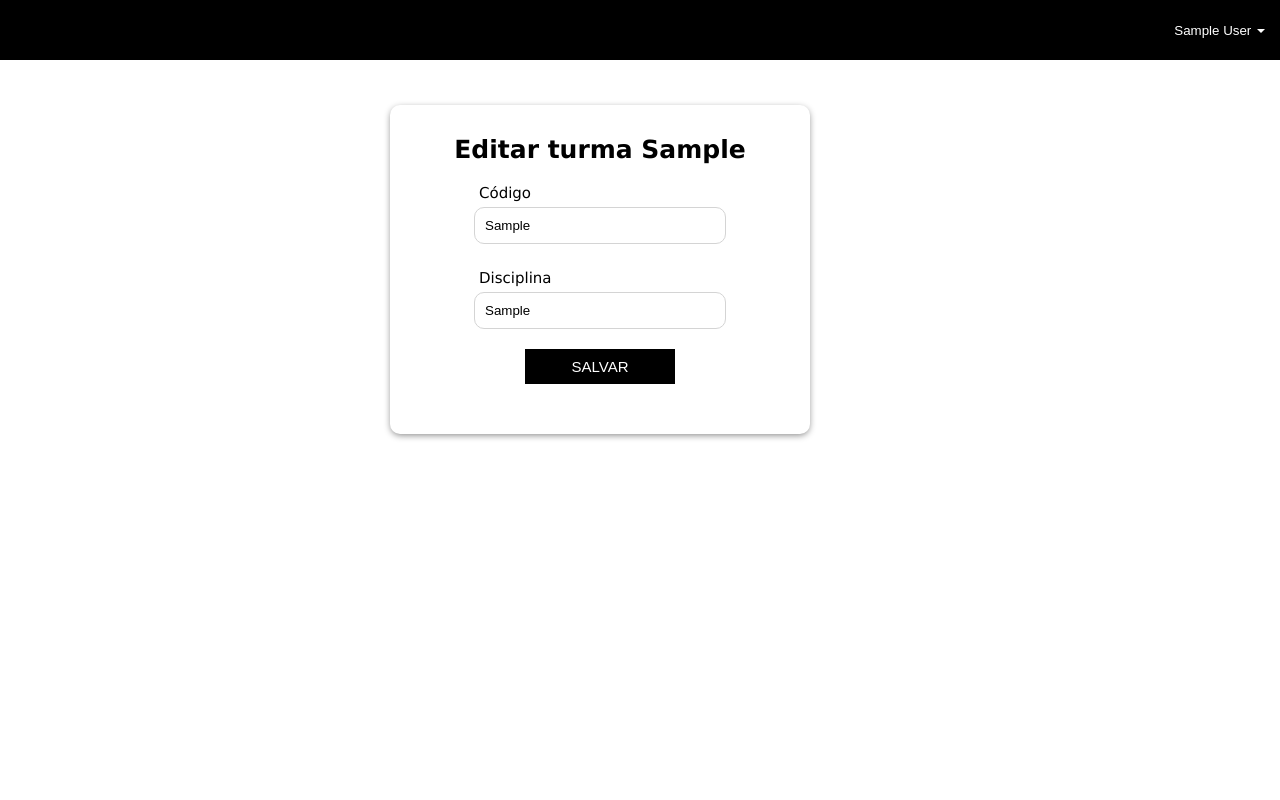
After one commit to mateuscardoso99/php-projects, a PHP site: page /Views/edit-turma.php?id=1 in a window 1280 px wide. The commit adds this page. Run offline with PHP 8.4, Linux system fonts and the light colour scheme; the visitor is signed in with stand-in values (Sample User, id 1); tables that the repository leaves empty hold one stand-in row (values such as "Sample post").

Commit message:
3o commit

```diff
--- a/auth-system-php/App/Controllers/TurmaController.php
+++ b/auth-system-php/App/Controllers/TurmaController.php
@@ -18,8 +18,9 @@
 			return $turmaDao->read();
 		}
 
-		public function show(){
-
+		public function show($id){
+			$turmaDao = new TurmaDao();
+			return $turmaDao->checkExits($id);
 		}
 
 		public function store($data){
@@ -50,22 +51,46 @@
 			header("Location: dashboard.php");
 		}
 
-		public function update(){
+		public function update($data){
+			$turmaDao = new TurmaDao();
+			$checkExists = $turmaDao->checkExits($data['id']);
+
+			if(!$checkExists['codigo']){
+				$_SESSION['error'] = "Turma inválida";
+				header("Location: dashboard.php");
+				exit;
+			}
+
+			$turma = new Turma();
+			$turma->setId($data['id']);
+			$turma->setCodigo($data['code']);
+			$turma->setDisciplina($data['disciplina']);
+			$turma->setCreatedAt($checkExists['created_at']);
+			$turma->setUpdatedAt(date('Y-m-d H:i:s'));
+
+			if($turmaDao->update($turma)){
+				$_SESSION['success'] = "Turma atualizada com sucesso";
+			}
+			else{
+				$_SESSION['error'] = "Não foi possível atualizar a turma";
+			}
+
+			header("Location: dashboard.php");
 
 		}
 
 		public function delete($id){
 			$turmaDao = new TurmaDao();
 			$checkExists = $turmaDao->checkExits($id);
+
 			if(isset($checkExists['codigo'])){
 				$turmaDao->delete($checkExists['id']);
 				$_SESSION['success'] = "Turma excluida com sucesso";
-				header("Location: dashboard.php");
 			}
 			else{
 				$_SESSION['error'] = "Turma inválida";
-				header("Location: dashboard.php");
 			}
+			header("Location: dashboard.php");
 		}
 
 	}
--- a/auth-system-php/App/Dao/TurmaDao.php
+++ b/auth-system-php/App/Dao/TurmaDao.php
@@ -41,6 +41,27 @@
 			}
 		}
 
+		public function update(Turma $turma){
+			try{
+				$sql = "UPDATE turmas SET codigo=:codigo, disciplina=:disciplina, updated_at=:updated_at WHERE id=:id";
+
+				$stmt = DB::connection()->prepare($sql);
+				$stmt->bindValue(':codigo',$turma->getCodigo(),PDO::PARAM_STR);
+				$stmt->bindValue(':disciplina',$turma->getDisciplina(),PDO::PARAM_STR);
+				$stmt->bindValue(':updated_at',$turma->getUpdatedAt());
+				$stmt->bindValue(':id',$turma->getId(),PDO::PARAM_INT);
+
+				if($stmt->execute()){
+					return true;
+				}
+
+				return false;
+			}catch(PDOException $e){
+				echo $e->getMessage();
+				return false;
+			}
+		}
+
 		public function delete($id){
 			try{
 				$sql = "DELETE FROM turmas WHERE id = :id";
--- a/auth-system-php/Views/css/styles.css
+++ b/auth-system-php/Views/css/styles.css
@@ -10,15 +10,15 @@ html, body{
 
 body{
 	font-family: Verdana, Arial, sans-serif;
-	display: flex;
-	flex-direction: column;
-	align-items: center;
-	justify-content: center;
+	/*display: flex;
+	flex-direction: column;*/
+	/*align-items: center;
+	justify-content: center;*/
 }
 
 nav{
-	position: fixed;
-	top: 0;
+	/*position: fixed;
+	top: 0;*/
 	width: 100%;
     height: 60px;
     background-color: #000;
@@ -39,12 +39,20 @@ nav ul li a{
     margin: 15px;
 }
 
+.container{
+	width: 100%;
+	max-width: 1200px;
+	display: flex;
+	flex-direction: column;
+	padding: 15px;
+}
+
 .form-container{
 	display: flex;
     flex-direction: column;
     align-items: center;
     width: 420px;
-    margin-top: 30px;
+    margin: 30px auto auto;
     box-shadow: 0px 2px 7px -1px grey;
     padding: 30px;
     border-radius: 10px;
@@ -156,14 +164,6 @@ nav ul li a{
 	display: block;
 }
 
-.container{
-	width: 100%;
-	max-width: 1200px;
-	display: flex;
-	flex-direction: column;
-	padding: 15px;
-}
-
 .row{
 	display: flex;
 	flex-wrap: wrap;
@@ -270,13 +270,33 @@ tr:nth-child(even){
 	background-color: #f2f2f2;
 }
 
-.btn-danger{
-	background-color: #ce0000;
+.btn-danger, .btn-edit{
 	border: none;
+	text-decoration: none;
 	padding: 10px 20px;
 	cursor: pointer;
 	color: #fff;
 	border-radius: 10px;
+}
+
+.btn-danger{
+	background-color: #ce0000;
+	color: #fff;
+}
+
+.btn-edit{
+	background-color: orange;
+	color: #000;
+	margin-right: 5px;
+}
+
+.title-detail{
+	color: #fff;
+    background-color: #0dbf0d;
+    padding: 10px;
+    border-radius: 10px;
+    border: 1px solid #000;
+    margin-bottom: 30px;
 }
 
 .show{
--- /dev/null
+++ b/auth-system-php/Views/edit-turma.php
@@ -0,0 +1,75 @@
+<?php
+	require_once("../vendor/autoload.php");
+
+	use App\Controllers\TurmaController;
+
+	if(!isset($_SESSION)){
+		session_start();
+	}
+
+	if(!isset($_SESSION['loggedin']) || $_SESSION['loggedin'] !== true){
+		header("Location: index.php");
+		exit;
+	}
+
+	if(isset($_SESSION['loggedin']) && is_null($_SESSION['email_verified_at'])){
+		header("Location: redirect-email-verification.php");
+		exit;
+	}
+
+
+	if (isset($_GET['id'])) {
+		$turmaController = new TurmaController();
+		$turma = $turmaController->show($_GET['id']);
+
+		if(!$turma){
+			$_SESSION['error'] = "Turma inválida";
+			header("Location: dashboard.php");
+			exit;
+		}
+		else{ ?>
+
+			<!DOCTYPE html>
+			<html>
+				<head>
+					<meta charset="utf-8">
+					<meta name="viewport" content="width=device-width, initial-scale=1">
+					<link rel="stylesheet" type="text/css" href="css/styles.css">
+					<title>Editar turma</title>
+				</head>
+				<body>
+					<?php include_once("header.php") ?>
+
+					<div class="container">
+						<div class="form-container">
+							<h1>Editar turma <?php echo $turma['disciplina'] ?></h1>
+							<form action="turma.php" method="post">
+								<input type="hidden" name="id" value="<?php echo $turma['id'] ?>">
+
+								<div class="field">
+									<label>Código</label>
+									<input type="text" name="code" value="<?php echo $turma['codigo'] ?>">
+								</div>
+
+								<div class="field">
+									<label>Disciplina</label>
+									<input type="text" name="disciplina" value="<?php echo $turma['disciplina'] ?>">
+								</div>
+
+								<div class="field">
+									<button type="submit" class="btn-submit" name="update_turma">
+										SALVAR
+									</button>
+								</div>
+							</form>
+						</div>
+					</div>
+				</body>
+			</html>
+
+	<?php	}
+	}
+	else{
+		echo "Turma inválida";
+	}
+?>
--- a/auth-system-php/Views/index.php
+++ b/auth-system-php/Views/index.php
@@ -20,7 +20,7 @@
 	</head>
 
 	<body>
-		<?php include_once("./header.php");?>
+		<?php include_once("header.php");?>
 
 		<?php
 			if(!isset($_SESSION)){
--- a/auth-system-php/Views/reset-password.php
+++ b/auth-system-php/Views/reset-password.php
@@ -37,7 +37,7 @@
 					<meta charset="utf-8">
 					<meta name="viewport" content="width=device-width, initial-scale=1">
 					<link rel="stylesheet" type="text/css" href="/css/styles.css">
-					<title></title>
+					<title>Reset password</title>
 				</head>
 				<body>
 
--- a/auth-system-php/Views/verify-email.php
+++ b/auth-system-php/Views/verify-email.php
@@ -9,7 +9,7 @@
 		<meta charset="utf-8">
 		<meta name="viewport" content="width=device-width, initial-scale=1">
 		<link rel="stylesheet" type="text/css" href="/css/styles.css">
-		<title></title>
+		<title>Verificar email</title>
 	</head>
 	<body>
 		<div>
```
Also changed, not shown: auth-system-php/App/Controllers/AlunoController.php (added, +16 -0 lines), auth-system-php/App/Dao/AlunoDao.php (added, +27 -0 lines), auth-system-php/App/Models/Aluno.php (added, +60 -0 lines), auth-system-php/Views/dashboard.php (+9 -4 lines), auth-system-php/Views/detail-turma.php (added, +71 -0 lines), auth-system-php/Views/handle-create-turma.php (deleted, +0 -14 lines), auth-system-php/Views/handle-delete-turma.php (deleted, +0 -14 lines), auth-system-php/Views/handle-forgot-password.php (+9 -0 lines), auth-system-php/Views/handle-login.php (+9 -0 lines), auth-system-php/Views/handle-signup.php (+9 -0 lines), auth-system-php/Views/turma.php (added, +36 -0 lines).
